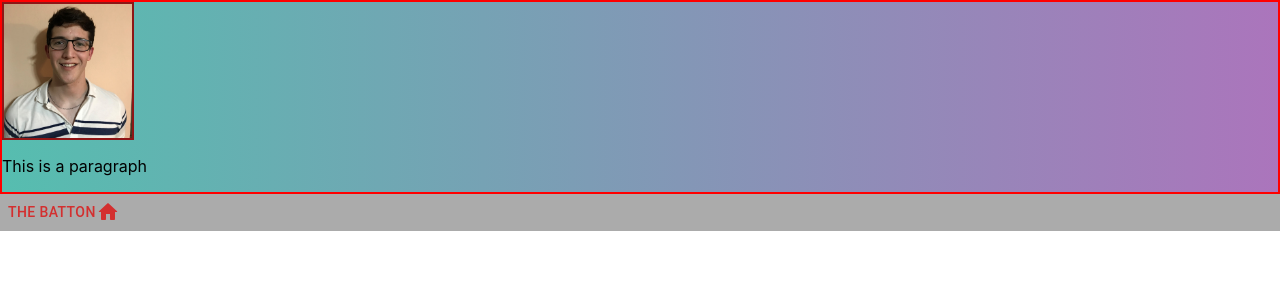
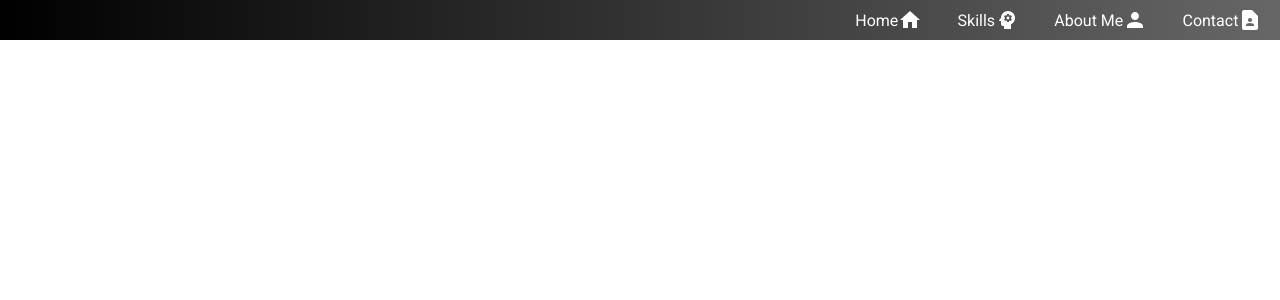
Before and after one commit to AlexRacciatti/Portfolio, a React (Create React App) app in the folder frontend/: page / in a window 1280 px wide. Shown: the top 300 px of the page. Built offline with nearby package versions, Linux system fonts and the light colour scheme.

Commit message:
Add Navbar component v1.0 + index.js clearance + several requires (fonts, react-router)

```diff
--- a/frontend/package.json
+++ b/frontend/package.json
@@ -12,6 +12,7 @@
     "@testing-library/user-event": "^13.5.0",
     "react": "^17.0.2",
     "react-dom": "^17.0.2",
+    "react-router-dom": "^6.2.1",
     "react-scripts": "5.0.0",
     "web-vitals": "^2.1.3"
   },
--- a/frontend/public/index.html
+++ b/frontend/public/index.html
@@ -11,6 +11,16 @@
     />
     <link rel="apple-touch-icon" href="%PUBLIC_URL%/logo192.png" />
     <link rel="manifest" href="%PUBLIC_URL%/manifest.json" />
+    <link
+      rel="stylesheet"
+      href="https://use.fontawesome.com/releases/v5.15.4/css/all.css"
+      integrity="sha384-DyZ88mC6Up2uqS4h/KRgHuoeGwBcD4Ng9SiP4dIRy0EXTlnuz47vAwmeGwVChigm"
+      crossorigin="anonymous"
+    />
+    <link
+      rel="stylesheet"
+      href="https://fonts.googleapis.com/css?family=Roboto:300,400,500,700&display=swap"
+    />
     <title>Alex Racciatti - Portfolio</title>
   </head>
   <body>
--- a/frontend/src/App.css
+++ b/frontend/src/App.css
@@ -1,3 +1,10 @@
+* {
+    box-sizing: border-box;
+    padding: 0px;
+    margin: 0px;
+    font-family: 'Roboto';
+}
+
 #main-container{
     background-color: #ababab;
     padding: 0px;
--- a/frontend/src/App.js
+++ b/frontend/src/App.js
@@ -1,17 +1,12 @@
 import './App.css';
-import Header from './components/Header/Header';
+import Navbar from './components/Navbar/Navbar';
 import {Button, Container} from '@mui/material'
 import {HomeRounded} from '@mui/icons-material';
 
 function App() {
   return (
     <Container maxWidth="false" id='main-container'>
-       <Header />
-      <Button variant="text" color="error">
-        The Batton
-        <HomeRounded />
-      </Button>
-
+      <Navbar />
     </Container>
   );
 }
--- a/frontend/src/components/Header/Header.css
+++ /dev/null
@@ -1,22 +0,0 @@
-.header-container{
-    background-image: linear-gradient(to right, rgba(32, 201, 178, 0.61), rgba(171, 81, 199, 0.6)) ;
-    border: 2px solid red;
-    display: flex;
-    flex-flow: row wrap;
-    align-items: center;
-}
-
-.header-topbar{
-    display: flex;
-    width: 100vw;
-    align-items: center;
-    justify-content: space-between;
-}
-
-.fotito{
-    width: 10vw;
-    height: auto;
-    border: 2px #8e1616 solid;
-    display: flex;
-    align-items: center;
-}
--- a/frontend/src/components/Header/Header.js
+++ /dev/null
@@ -1,15 +0,0 @@
-import React from "react";
-import img from '../../img/foto_cv.jpg';
-import {Button} from '@mui/material'
-import "./Header.css";
-
-const Header = () => (
-    <header className="header-container">
-        <section className="header-topbar">
-        <img src={img} alt="Alex Racciatti" className="fotito"></img>
-        </section>
-        <p>This is a paragraph</p>
-    </header>
-)
-
-export default Header;
--- /dev/null
+++ b/frontend/src/components/Navbar/NavItems.js
@@ -0,0 +1,31 @@
+import PsychologyIcon from '@mui/icons-material/Psychology';
+import HomeIcon from '@mui/icons-material/Home';
+import PersonIcon from '@mui/icons-material/Person';
+import ContactPageIcon from '@mui/icons-material/ContactPage';
+
+export const NavItems = [
+    {
+        name: 'Home',
+        url: '#',
+        cName: 'navbar-items',
+        icon: <HomeIcon />
+    },
+    {
+        name: 'Skills',
+        url: '#',
+        cName: 'navbar-items',
+        icon: <PsychologyIcon />
+    },
+    {
+        name: 'About Me',
+        url: '#',
+        cName: 'navbar-items',
+        icon: <PersonIcon />
+    },
+    {
+        name: 'Contact',
+        url: '#',
+        cName: 'navbar-items',
+        icon: <ContactPageIcon />
+    },
+];
--- /dev/null
+++ b/frontend/src/components/Navbar/Navbar.css
@@ -0,0 +1,36 @@
+.top-nav-container{
+    background-image: linear-gradient(to right, rgba(0,0,0,1), rgba(0,0,0,0.4));
+}
+
+.ul-container{
+    display: flex;
+    flex-flow: row nowrap;
+    list-style: none;
+    min-height: 5vh;
+    align-items: center;
+    justify-content: flex-end;
+}
+
+.navbar-items{
+    display: flex;
+    text-decoration: none;
+    padding: 0.5rem 1.1rem;
+    color: #fff;
+    align-items: center;
+}
+
+.navbar-items:hover{
+    background-color: #663030;
+    opacity: 0.7;
+    border-radius: 20px;
+    transition: all 0.3s ease-out;
+}
+
+
+/*MEDIA QUERIES*/
+
+@media (max-width: 480px){
+    .ul-container{
+        display: none;
+    }
+}
--- /dev/null
+++ b/frontend/src/components/Navbar/Navbar.js
@@ -0,0 +1,33 @@
+/* IMPORTS */
+import React, { Component } from 'react';
+import { Typography } from '@mui/material';
+import { NavItems } from './NavItems';
+import "./Navbar.css"
+
+/* IMPORTS END */
+
+class Navbar extends Component {
+
+
+
+  render(){
+    return (
+      <nav className='top-nav-container'>
+        <ul className='ul-container'>
+          {NavItems.map((item, index)=>{
+            return(
+              <li key={item.name + index}>
+                <a href={item.url} className={item.cName}>
+                  <span>{ item.name }</span>{item.icon ? item.icon : ""}
+                </a>
+              </li>
+            )
+          })}
+        </ul>
+      </nav>
+    );
+  }
+
+};
+
+export default Navbar;
--- a/frontend/src/index.js
+++ b/frontend/src/index.js
@@ -1,11 +1,12 @@
 import React from 'react';
 import ReactDOM from 'react-dom';
+import { BrowserRouter } from 'react-router-dom';
 import './index.css';
 import App from './App';
 
 ReactDOM.render(
-  <React.StrictMode>
+  <BrowserRouter>
     <App />
-  </React.StrictMode>,
+  </BrowserRouter>,
   document.getElementById('root')
 );
```
Also changed, not shown: 1 other file (tests, documents, lock files or other folders).
